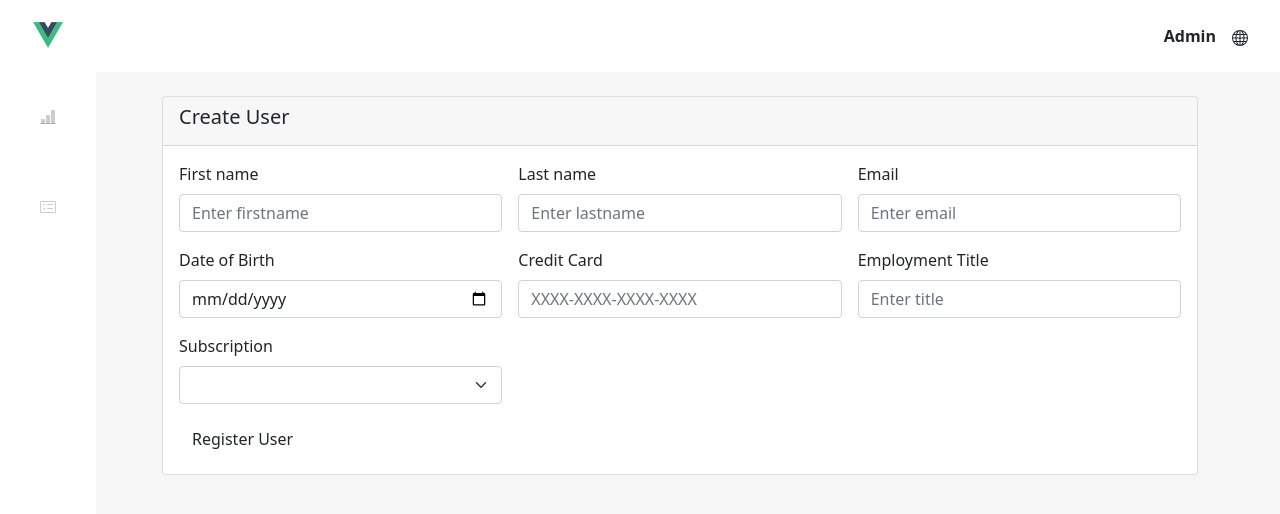
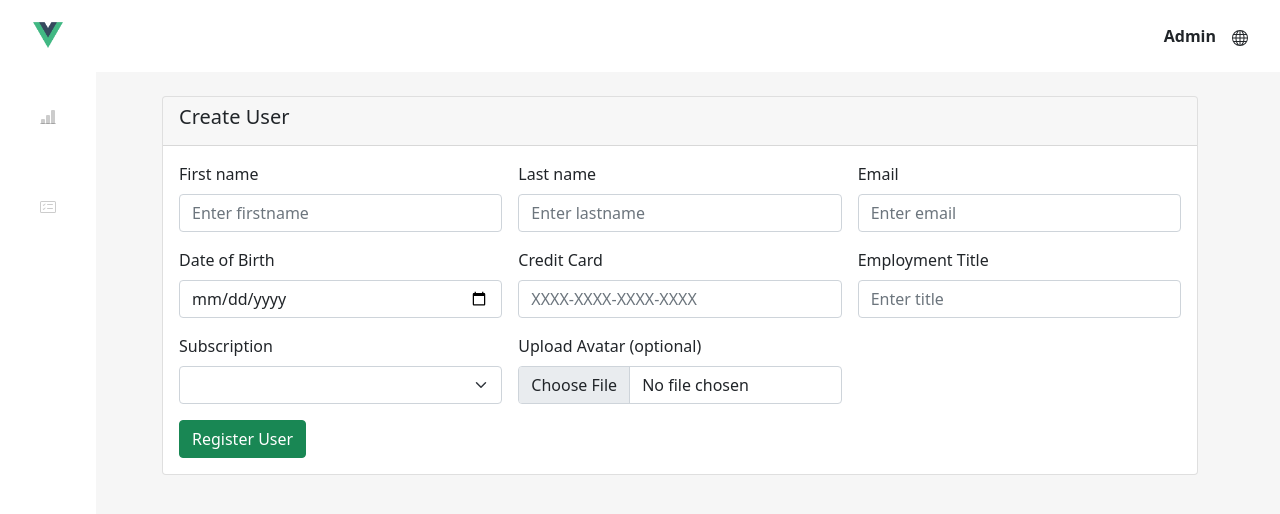
Before and after one commit to kevinO42/monster-vue-project, a Vue app: page /registration in a window 1280 px wide. Shown: the top 514 px of the page. Built offline with nearby package versions, Linux system fonts and the light colour scheme.

Commit message:
Add avatar field input on Registration view

```diff
--- a/src/views/Registration.vue
+++ b/src/views/Registration.vue
@@ -42,7 +42,7 @@
                 <div class="col-md-4">
                     <label for="title" class="form-label">Employment Title</label>
                     <input type="text" v-model="form.title" class="form-control" id="title" placeholder="Enter title" required />
-                    <div v-if="errors.err_lastname" class="invalid-feedback">
+                    <div v-if="errors.err_title" class="invalid-feedback">
                         {{ errors.err_title }}
                     </div>
                 </div>
@@ -58,8 +58,12 @@
                         {{ errors.err_status }}
                     </div>
                 </div>
+                <div class="col-md-4">
+                    <label for="avatar" class="form-label">Upload Avatar (optional)</label>
+                    <input type="file" class="form-control" id="avatar">
+                </div>
                 <div class="col-12">
-                    <button class="btn btn-sucess" type="submit">Register User</button>
+                    <button class="btn btn-success" type="submit">Register User</button>
                 </div>
               </form>
           </div>
@@ -78,7 +82,8 @@ export default {
                 birthdate: '',
                 credit_card: '',
                 title: '',
-                status: ''
+                status: '',
+                avatar: true
             },
             errors: {
                 err_firstname: '',
@@ -87,7 +92,8 @@ export default {
                 err_birthdate: '',
                 err_credit_card: '',
                 err_title: '',
-                err_status: ''
+                err_status: '',
+                err_avatar: ''
             },
             validated: false
         }
```
